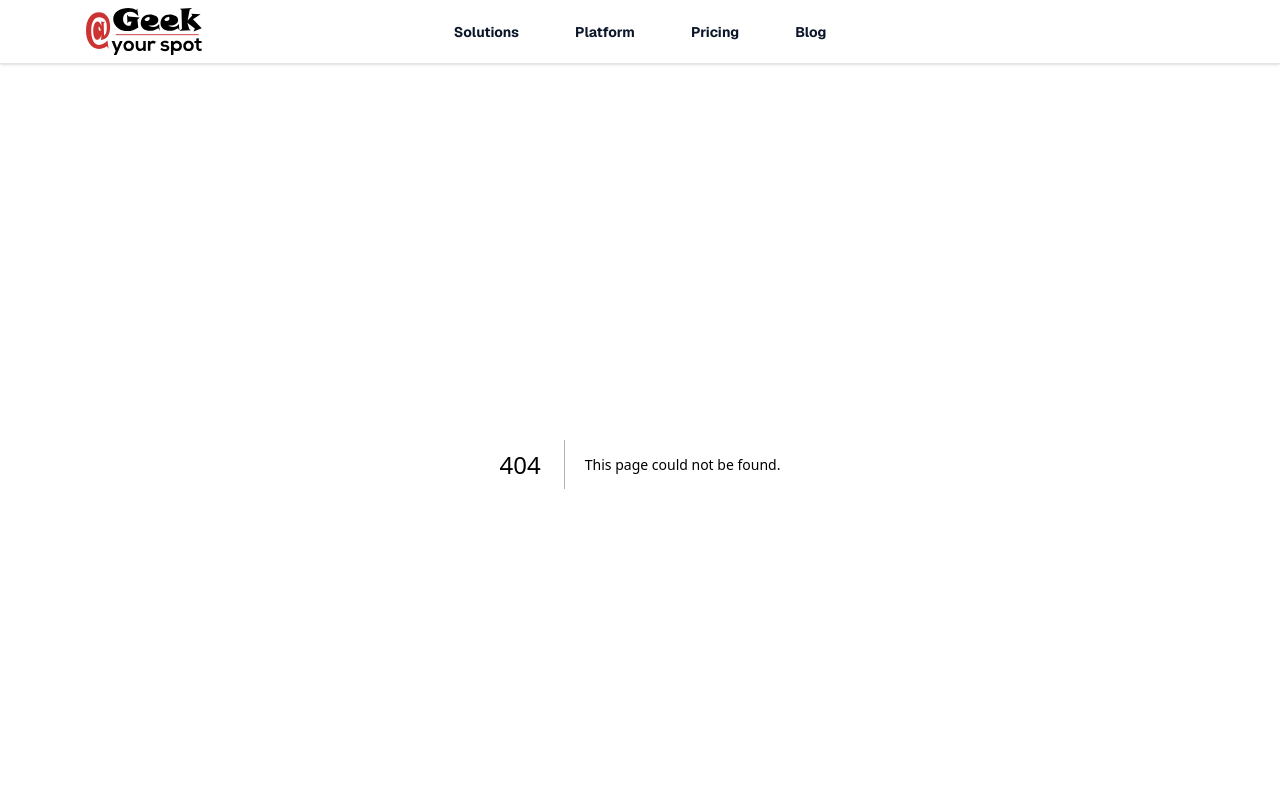
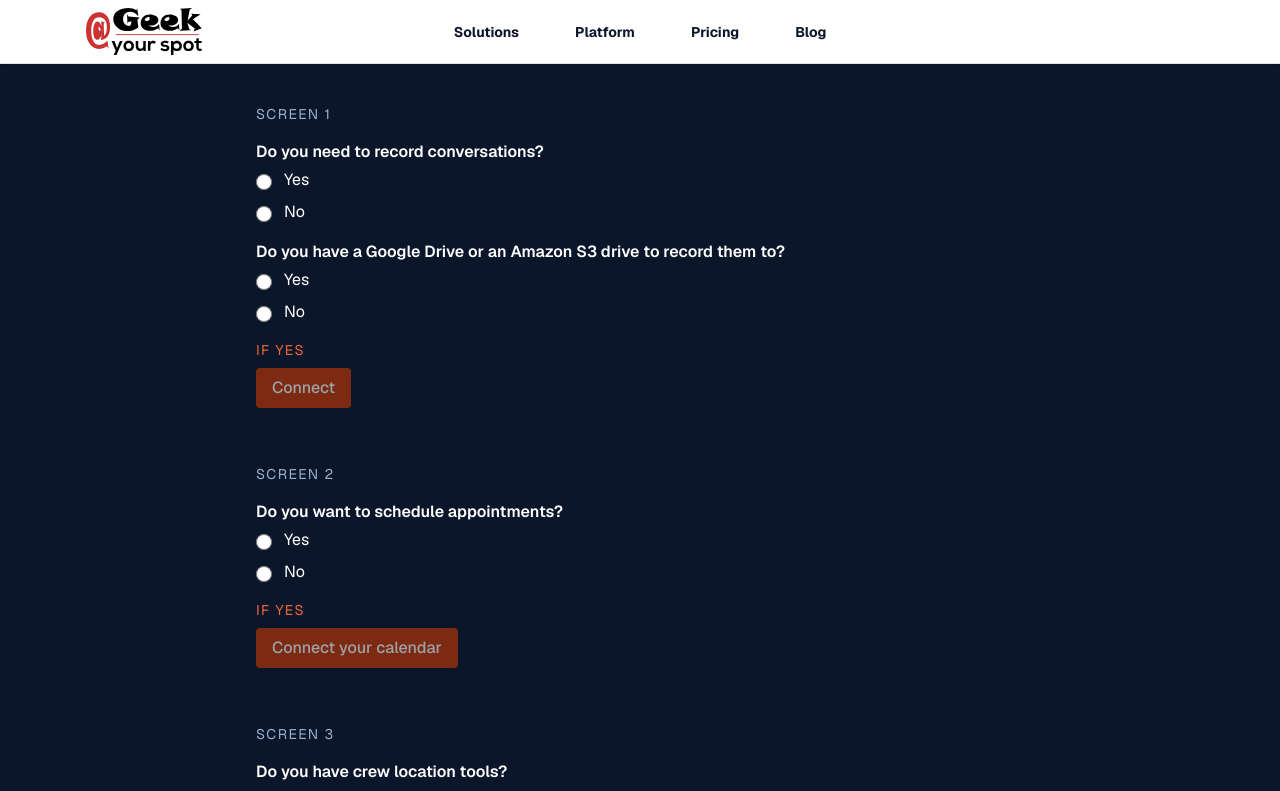
Before and after one commit to jmartinemployment/Geek-Receptionist, a Next.js app: page /preview/connections in a window 1280 px wide. Before the commit this address had no page. Shown: the top 791 px of the page. Built offline with nearby package versions, Linux system fonts and the light colour scheme.

Commit message:
Preview: the three connection questions laid out, nothing built behind them

```diff
--- /dev/null
+++ b/src/app/preview/connections/page.tsx
@@ -0,0 +1,63 @@
+import { notFound } from "next/navigation";
+import { Choice } from "@/app/signup/signup-forms";
+import { ui } from "@/lib/ui";
+
+/**
+ * The connection questions, laid out for review before any of them is built. Nothing on this page saves, connects or calls GeekAPI,
+ * and no answer is selected. Outside production only; delete it when the screens are real.
+ */
+export const dynamic = "force-dynamic";
+
+const yesNo = [
+  { value: "yes", label: "Yes" },
+  { value: "no", label: "No" },
+];
+
+function Frame({ index, children }: { index: number; children: React.ReactNode }) {
+  return (
+    <section className="mx-auto mb-14 flex max-w-3xl flex-col gap-4">
+      <p className="text-sm tracking-widest text-[#9db0cf] uppercase">Screen {index}</p>
+      {children}
+    </section>
+  );
+}
+
+function Connect({ children }: { children: React.ReactNode }) {
+  return (
+    <div className="flex flex-col gap-2">
+      <p className="text-sm tracking-widest text-[#f0673a] uppercase">If yes</p>
+      <button type="button" disabled className={`${ui.button} self-start`}>
+        {children}
+      </button>
+    </div>
+  );
+}
+
+export default function ConnectionScreens() {
+  if (process.env.NODE_ENV === "production") notFound();
+
+  return (
+    <div className="min-h-[calc(100dvh-4rem)] bg-[#0B162A] px-4 py-10 text-white">
+      <Frame index={1}>
+        <Choice name="record" legend="Do you need to record conversations?" selected="" options={yesNo} />
+        <Choice
+          name="drive"
+          legend="Do you have a Google Drive or an Amazon S3 drive to record them to?"
+          selected=""
+          options={yesNo}
+        />
+        <Connect>Connect</Connect>
+      </Frame>
+
+      <Frame index={2}>
+        <Choice name="schedule" legend="Do you want to schedule appointments?" selected="" options={yesNo} />
+        <Connect>Connect your calendar</Connect>
+      </Frame>
+
+      <Frame index={3}>
+        <Choice name="crew" legend="Do you have crew location tools?" selected="" options={yesNo} />
+        <Connect>Connect</Connect>
+      </Frame>
+    </div>
+  );
+}
--- a/src/app/signup/signup-forms.tsx
+++ b/src/app/signup/signup-forms.tsx
@@ -312,7 +312,7 @@ function StepButton({ pending, label = "Save and continue" }: { pending: boolean
  * owner is choosing on. Nothing here is marked as recommended. Jeff, 2026-11-20: "I am not comfortable making decisions on behalf of
  * others." A preset is the choice that arrives already selected, and selecting another is one click.
  */
-function Choice({
+export function Choice({
   name,
   legend,
   help,
```
